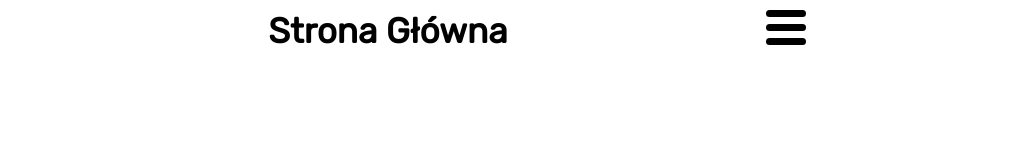
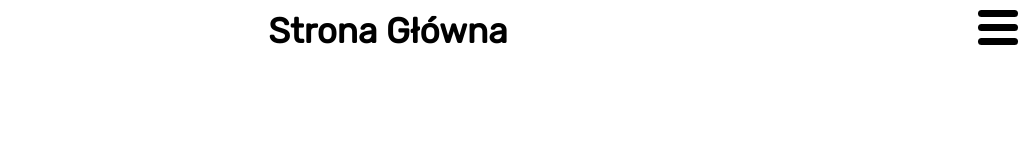
Before and after one commit to Bxxst/IntelKettle, a plain HTML site: page index.html in a window 1280 px wide. Shown: the full height of the page, 252-1280 px from the left. Drawn offline with Linux system fonts and the light colour scheme.

Commit message:
grid-header

```diff
--- a/index.html
+++ b/index.html
@@ -11,7 +11,8 @@
     <div id="header">
         <div class="grid-element logo-text"><img src="/img/InteliKettle_text.png" alt="logo" class="logo"></div>
         <div class="grid-element title">Strona Główna</div>
-        <div class="menu">
+        <div class="grid-element">
+            <div class="menu">
             <div class="black"></div>
             <div class="white"></div>
             <div class="black"></div>
@@ -19,6 +20,7 @@
             <div class="black"></div>
         </div>
     </div>
+    </div>
     <div id="container"></div>
     <div id="footer"></div>
 </body>
```
